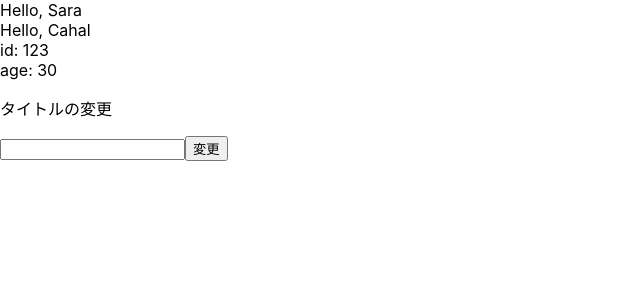
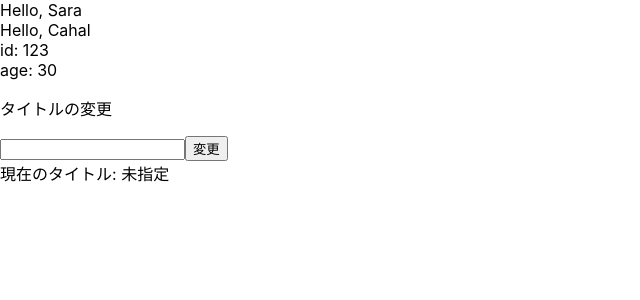
Before and after one commit to saezuri510/tsx-practice, a React (Create React App) app: page / in a window 1280 px wide. Shown: the top 300 px of the page, without its empty margins (0-640 px from the left). Built offline with nearby package versions, Linux system fonts and the light colour scheme.

Commit message:
tsx-welcome練習13

```diff
--- a/src/ChangeTitle.tsx
+++ b/src/ChangeTitle.tsx
@@ -1,12 +1,18 @@
-import { useState } from "react";
+import { useEffect, useState } from "react";
 
 export const ChangeTitle = () => {
     const [text, setText] = useState<string>("");
+    const [title, setTitle] = useState<string>("未指定");
 
     const changeTitle = (e: React.FormEvent<HTMLFormElement>) => {
         e.preventDefault();
-        document.title = text;
+        setTitle(text);
+        alert("The title was changed :" + text);
     };
+
+    useEffect(() => {
+        document.title = title;
+    }, [title]);
 
     return (
         <>
@@ -19,6 +25,7 @@ export const ChangeTitle = () => {
                 />
                 <button>変更</button>
             </form>
+            <div>現在のタイトル: {title}</div>
         </>
     );
 };
```
